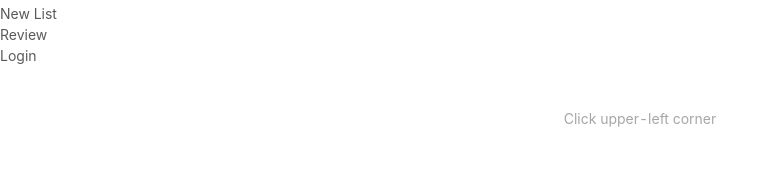
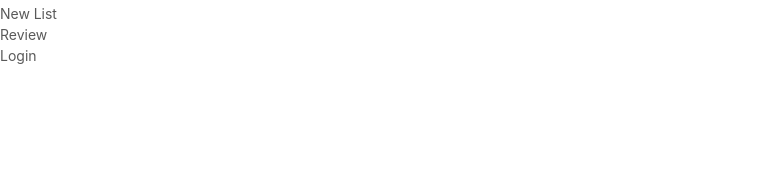
Before and after one commit to motiko/goldlist, a React (Create React App) app: page / in a window 1280 px wide. Shown: the part 173-352 px from the top of the page, without its empty margins (0-777 px from the left). Built offline with nearby package versions, Linux system fonts and the light colour scheme; what auth0-js would draw is missing.

Commit message:
small refactoring and fixes

```diff
--- a/src/containers/RootContainer.js
+++ b/src/containers/RootContainer.js
@@ -1,7 +1,7 @@
 import React, { Component } from "react";
 import WordsList from "./WordsList";
 import { NavBar, Drawer, Icon, List } from "antd-mobile";
-import "./App.css";
+import "./RootContainer.css";
 
 class RootContainer extends Component {
   state = {
@@ -44,10 +44,8 @@ class RootContainer extends Component {
           open={showSidebar}
           onOpenChange={this.toggleShowSidebar}
         >
-          Click upper-left corner
+          <WordsList />
         </Drawer>
-
-        <WordsList />
       </>
     );
   }
--- a/src/containers/WordsList.js
+++ b/src/containers/WordsList.js
@@ -7,7 +7,7 @@ import { addCard } from "../ducks/list";
 const Card = ({ original, translation }) => {
   return (
     <List.Item>
-      {original}
+      {original} --
       {translation}
     </List.Item>
   );
```
Also changed, not shown: src/containers/RootContainer.css (renamed from src/containers/App.css).
